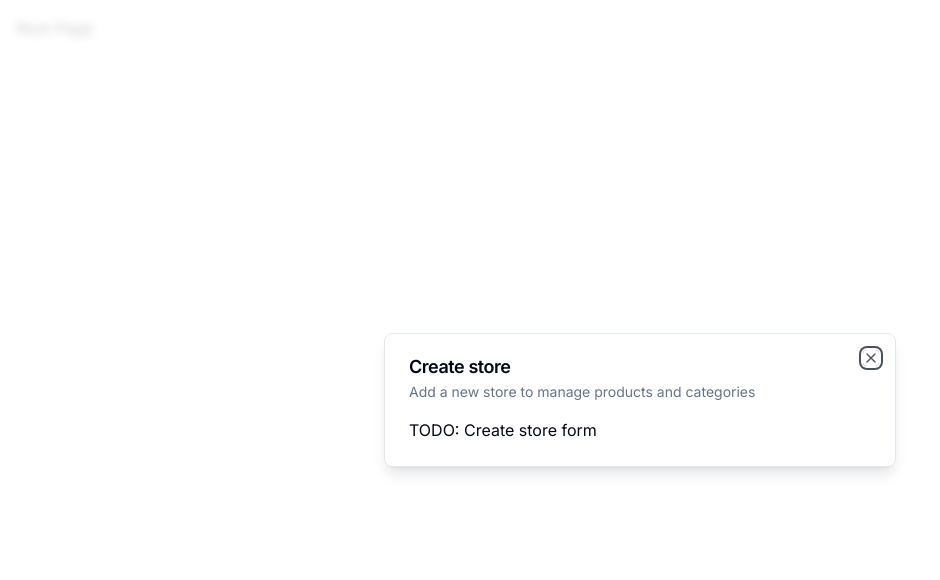
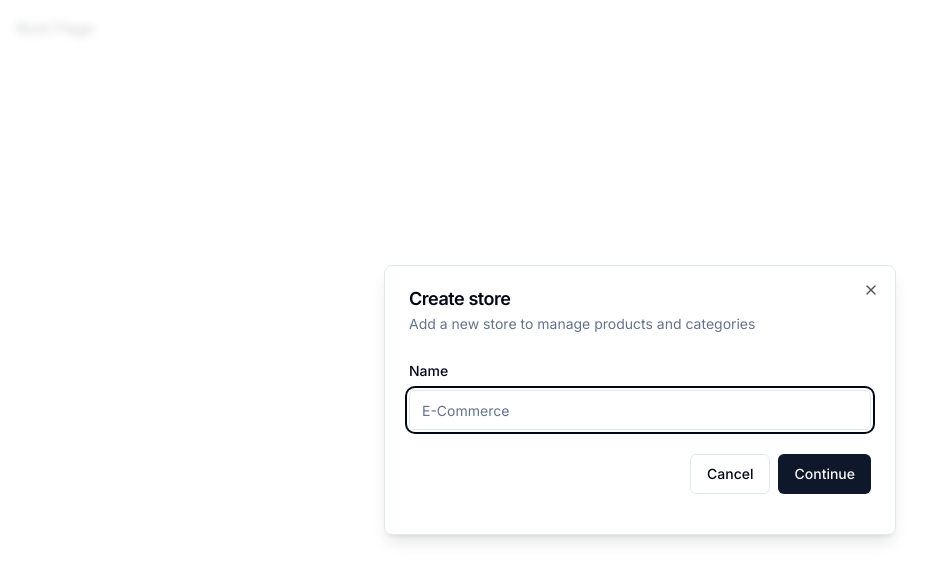
Before and after one commit to sanidhyy/ecommerce-nextjs, a Next.js app in the folder ecommerce-admin/: page / in a window 1280 px wide. Shown: the top 580 px of the page, without its empty margins (0-940 px from the left). Built offline with nearby package versions, Linux system fonts and the light colour scheme.

Commit message:
form created with zod config

```diff
--- a/ecommerce-admin/components/modals/store-modal.tsx
+++ b/ecommerce-admin/components/modals/store-modal.tsx
@@ -1,10 +1,41 @@
 "use client";
 
+import * as z from "zod";
+import { useForm } from "react-hook-form";
+import { zodResolver } from "@hookform/resolvers/zod";
+
+import { Modal } from "@/components/ui/modal";
+
 import { useStoreModal } from "@/hooks/use-store-modal";
-import { Modal } from "@/components/ui/modal";
+import {
+  Form,
+  FormControl,
+  FormField,
+  FormItem,
+  FormLabel,
+  FormMessage,
+} from "@/components/ui/form";
+import { Input } from "@/components/ui/input";
+import { Button } from "@/components/ui/button";
+
+const formSchema = z.object({
+  name: z.string().min(1, "Required"),
+});
 
 export const StoreModal = () => {
   const storeModal = useStoreModal();
+
+  const form = useForm<z.infer<typeof formSchema>>({
+    resolver: zodResolver(formSchema),
+    defaultValues: {
+      name: "",
+    },
+  });
+
+  const onSubmit = async (values: z.infer<typeof formSchema>) => {
+    console.log(values);
+    // TODO: Create Store
+  };
 
   return (
     <Modal
@@ -13,7 +44,34 @@
       isOpen={storeModal.isOpen}
       onClose={storeModal.onClose}
     >
-      TODO: Create store form
+      <div>
+        <div className="space-y-4 py-2 pb-4">
+          <Form {...form}>
+            <form onSubmit={form.handleSubmit(onSubmit)}>
+              <FormField
+                control={form.control}
+                name="name"
+                render={({ field }) => (
+                  <FormItem>
+                    <FormLabel>Name</FormLabel>
+                    <FormControl>
+                      <Input placeholder="E-Commerce" {...field} />
+                    </FormControl>
+                    <FormMessage />
+                  </FormItem>
+                )}
+              />
+
+              <div className="pt-6 space-x-2 flex items-center justify-end w-full">
+                <Button variant="outline" onClick={storeModal.onClose}>
+                  Cancel
+                </Button>
+                <Button type="submit">Continue</Button>
+              </div>
+            </form>
+          </Form>
+        </div>
+      </div>
     </Modal>
   );
 };
```
